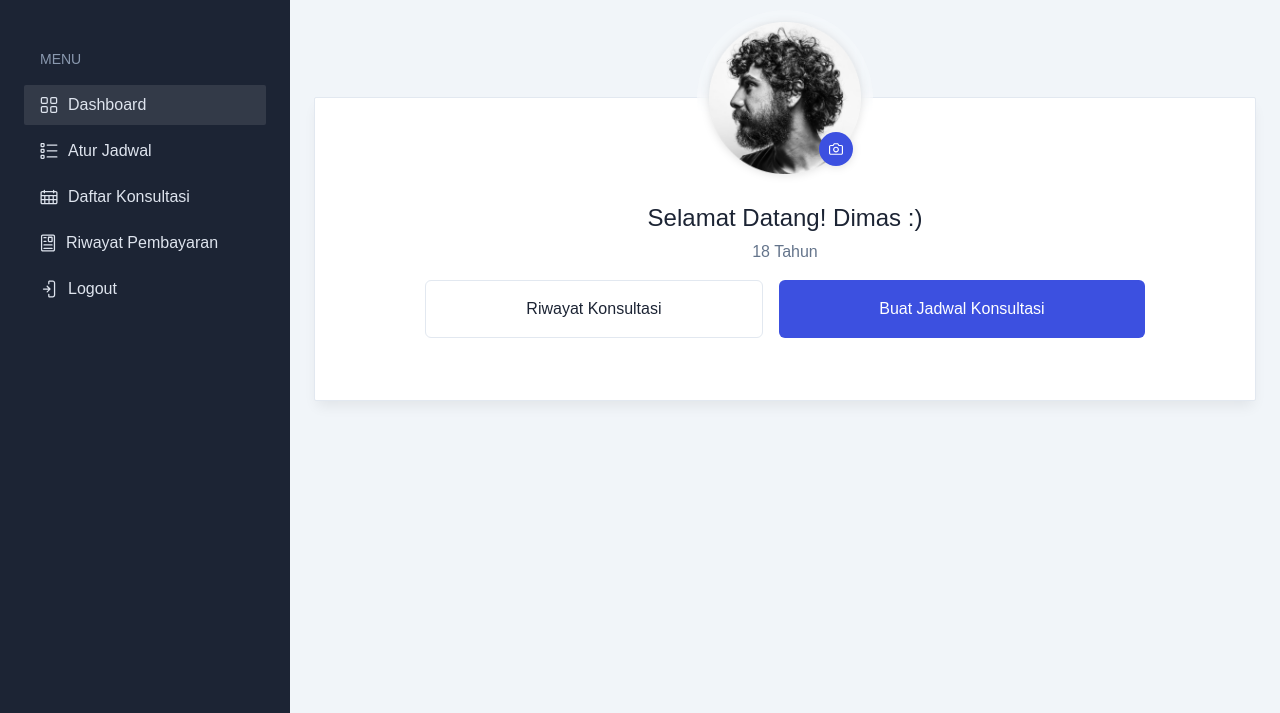
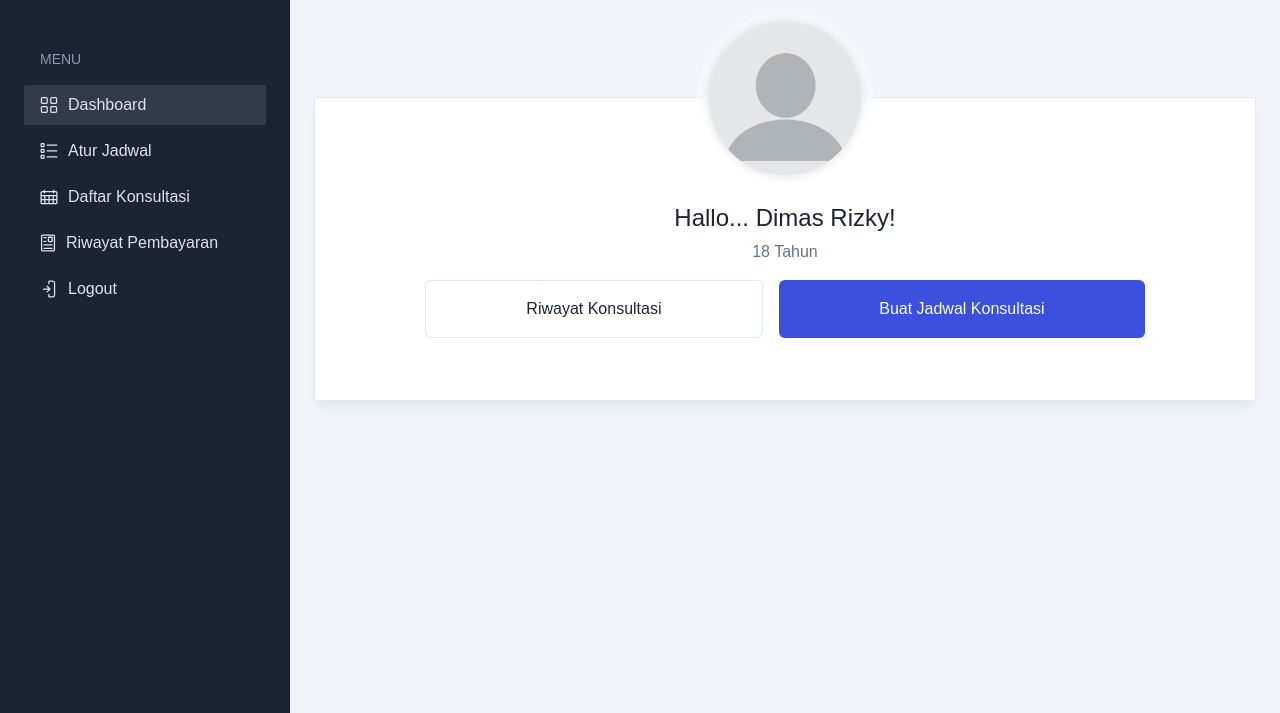
Before and after one commit to korban-mantan/frontend-lomba, a website built with webpack: page src/index.html in a window 1280 px wide. Shown: the part 87-800 px from the top of the page. Built offline with nearby package versions, Linux system fonts and the light colour scheme.

Commit message:
edit user picture

```diff
--- a/src/index.html
+++ b/src/index.html
@@ -47,46 +47,15 @@
                     class="relative z-30 mx-auto -mt-22 h-30 w-full max-w-30 rounded-full bg-white/20 p-1 backdrop-blur sm:h-44 sm:max-w-44 sm:p-3"
                   >
                     <div class="relative drop-shadow-2">
-                      <img src="./images/user/user-06.png" alt="profile" />
-                      <label
-                        for="profile"
-                        class="absolute bottom-0 right-0 flex h-8.5 w-8.5 cursor-pointer items-center justify-center rounded-full bg-primary text-white hover:bg-opacity-90 sm:bottom-2 sm:right-2"
-                      >
-                        <svg
-                          class="fill-current"
-                          width="14"
-                          height="14"
-                          viewBox="0 0 14 14"
-                          fill="none"
-                          xmlns="http://www.w3.org/2000/svg"
-                        >
-                          <path
-                            fill-rule="evenodd"
-                            clip-rule="evenodd"
-                            d="M4.76464 1.42638C4.87283 1.2641 5.05496 1.16663 5.25 1.16663H8.75C8.94504 1.16663 9.12717 1.2641 9.23536 1.42638L10.2289 2.91663H12.25C12.7141 2.91663 13.1592 3.101 13.4874 3.42919C13.8156 3.75738 14 4.2025 14 4.66663V11.0833C14 11.5474 13.8156 11.9925 13.4874 12.3207C13.1592 12.6489 12.7141 12.8333 12.25 12.8333H1.75C1.28587 12.8333 0.840752 12.6489 0.512563 12.3207C0.184375 11.9925 0 11.5474 0 11.0833V4.66663C0 4.2025 0.184374 3.75738 0.512563 3.42919C0.840752 3.101 1.28587 2.91663 1.75 2.91663H3.77114L4.76464 1.42638ZM5.56219 2.33329L4.5687 3.82353C4.46051 3.98582 4.27837 4.08329 4.08333 4.08329H1.75C1.59529 4.08329 1.44692 4.14475 1.33752 4.25415C1.22812 4.36354 1.16667 4.51192 1.16667 4.66663V11.0833C1.16667 11.238 1.22812 11.3864 1.33752 11.4958C1.44692 11.6052 1.59529 11.6666 1.75 11.6666H12.25C12.4047 11.6666 12.5531 11.6052 12.6625 11.4958C12.7719 11.3864 12.8333 11.238 12.8333 11.0833V4.66663C12.8333 4.51192 12.7719 4.36354 12.6625 4.25415C12.5531 4.14475 12.4047 4.08329 12.25 4.08329H9.91667C9.72163 4.08329 9.53949 3.98582 9.4313 3.82353L8.43781 2.33329H5.56219Z"
-                            fill=""
-                          />
-                          <path
-                            fill-rule="evenodd"
-                            clip-rule="evenodd"
-                            d="M7.00004 5.83329C6.03354 5.83329 5.25004 6.61679 5.25004 7.58329C5.25004 8.54979 6.03354 9.33329 7.00004 9.33329C7.96654 9.33329 8.75004 8.54979 8.75004 7.58329C8.75004 6.61679 7.96654 5.83329 7.00004 5.83329ZM4.08337 7.58329C4.08337 5.97246 5.38921 4.66663 7.00004 4.66663C8.61087 4.66663 9.91671 5.97246 9.91671 7.58329C9.91671 9.19412 8.61087 10.5 7.00004 10.5C5.38921 10.5 4.08337 9.19412 4.08337 7.58329Z"
-                            fill=""
-                          />
-                        </svg>
-                        <input
-                          type="file"
-                          name="profile"
-                          id="profile"
-                          class="sr-only"
-                        />
-                      </label>
+                      <img src="./images/user/user.png" alt="profile" class="w-full rounded-full"/>
+
                     </div>
                   </div>
                   <div class="mt-4">
                     <h3
                       class="mb-1.5 text-2xl font-medium text-black dark:text-white"
                     >
-                      Selamat Datang! <span id="user-name">Dimas</span> :)
+                      Hallo... <span id="user-name">Dimas Rizky!</span>
                     </h3>
                     <p class="font-medium">18 Tahun</p>
 
--- a/src/partials/header.html
+++ b/src/partials/header.html
@@ -67,7 +67,7 @@
           </span>
 
           <span class="h-12 w-12 rounded-full">
-            <img src="./images/user/user-01.png" alt="User" />
+            <img src="./images/user/user.png" alt="User" class="w-full rounded-full" />
           </span>
         </a>
 
```
Also changed, not shown: src/images/user/user.png (added).
